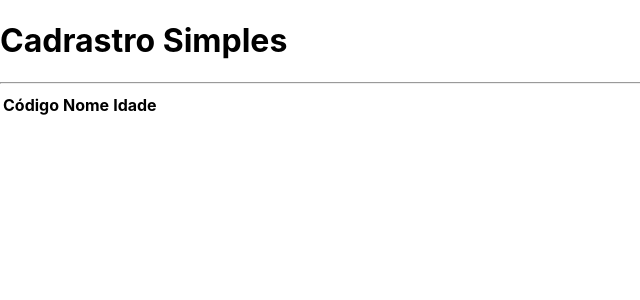
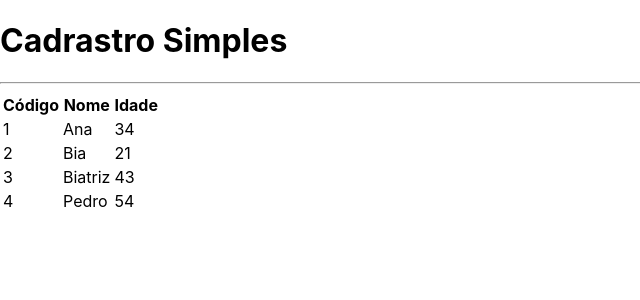
Before and after one commit to Mayconalbert/next-crud, a Next.js app: page / in a window 1280 px wide. Shown: the top 300 px of the page, without its empty margins (0-640 px from the left). Built offline with nearby package versions, Linux system fonts and the light colour scheme.

Commit message:
22/07/2026 adiciona renderização de dados dos clientes na tabela

```diff
--- a/src/components/Tabela.tsx
+++ b/src/components/Tabela.tsx
@@ -18,12 +18,29 @@ export default function Tabela(props: TabelaProps) {
             </tr>
         )
     }
+    function renderizarDados() {
+        return props.clientes?.map((cliente, i) => {
+            return (
+                <tr key={cliente.id}>
+                    <td>{cliente.id}</td>
+                    <td>{cliente.nome}</td>
+                    <td>{cliente.idade}</td>
+                </tr>
+            )
+        })
+    }
 
 
     return (
         <table>
-            {renderizarCabecalho()}
+            <thead>
+                {renderizarCabecalho()}
+            </thead>
+            <tbody>
+                {renderizarDados()}
+            </tbody>
         </table>
+
     )
 
 }
```
